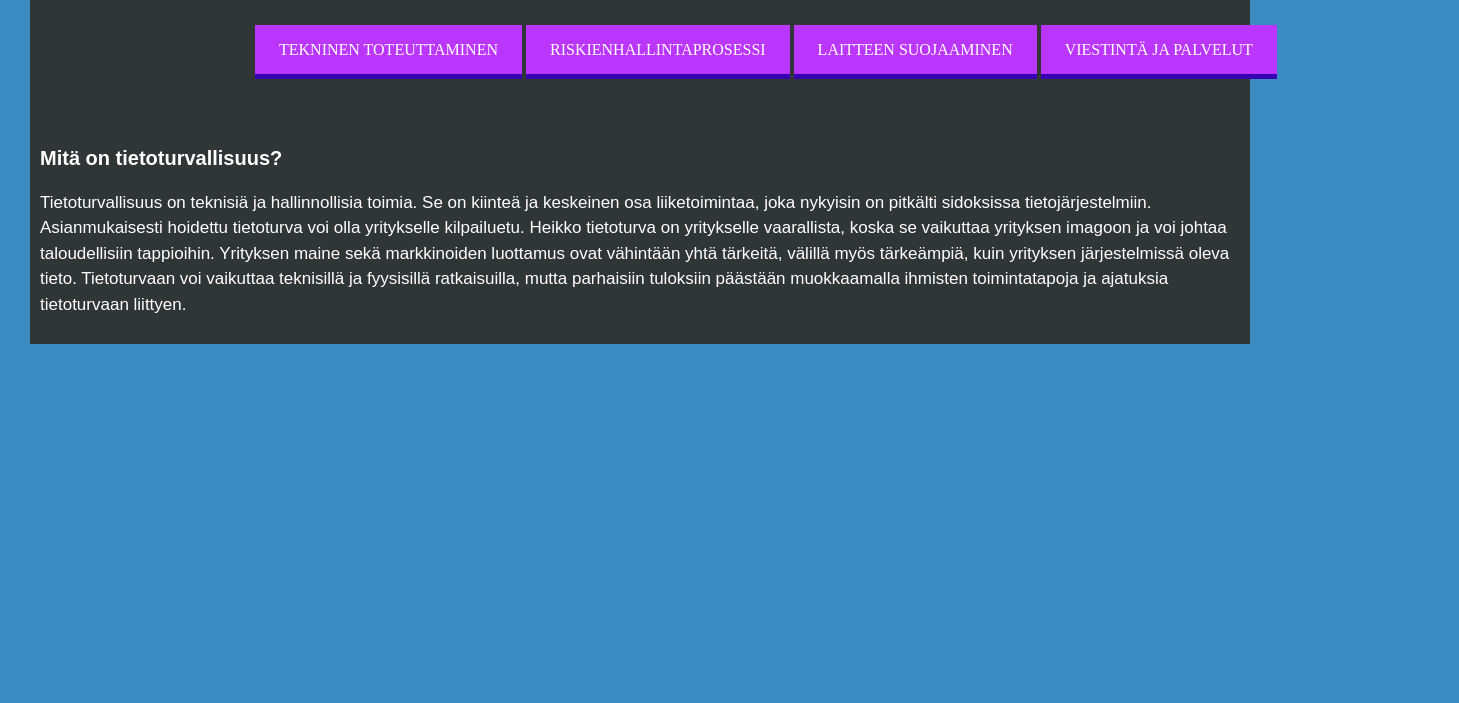
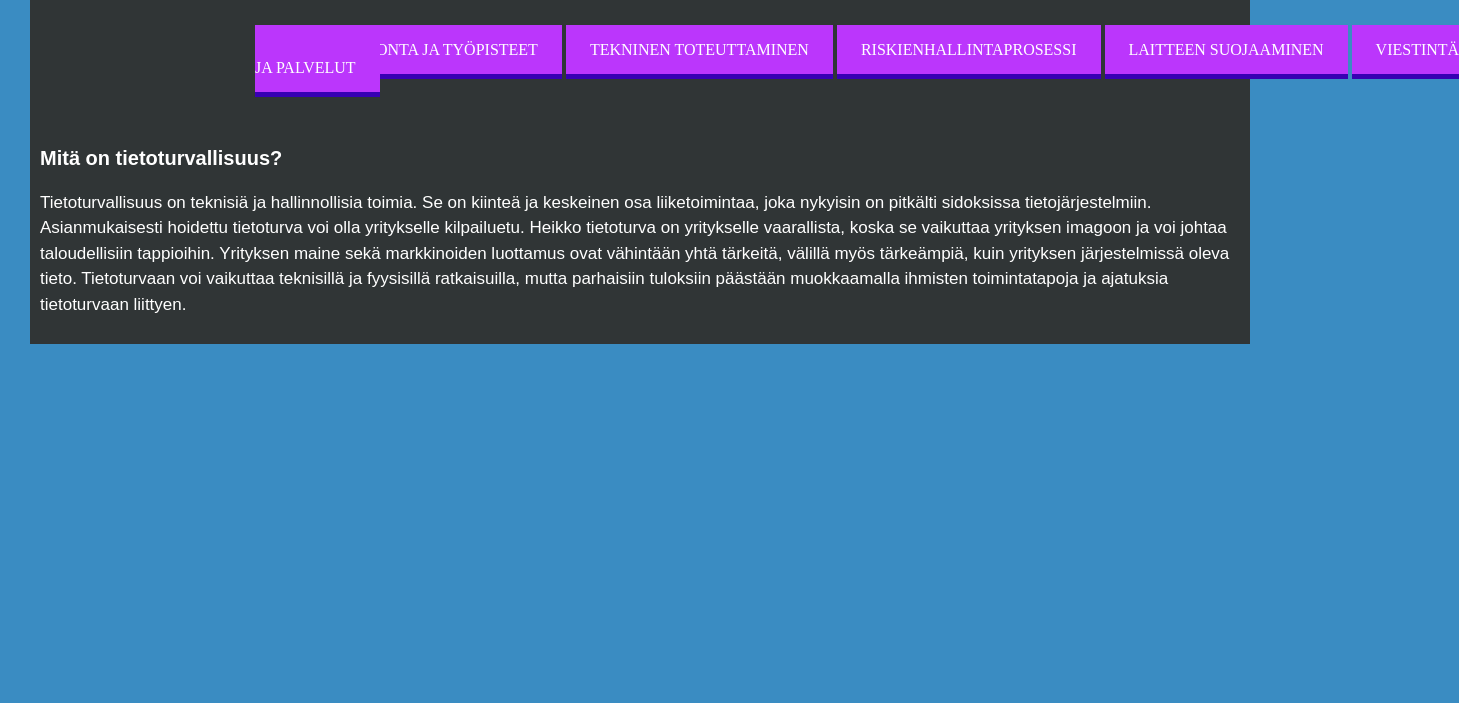
Before and after one commit to Roni7621/Tietoturvaopas-projekti, a plain HTML site: page Sivusto.html in a window 1280 px wide. Shown: the part 97-800 px from the top of the page, 1459 px wide, since content can reach past the window. Drawn offline with Linux system fonts and the light colour scheme.

Commit message:
Lisätty linkki

```diff
--- a/Sivusto.html
+++ b/Sivusto.html
@@ -12,8 +12,9 @@
       <h1><br><br>Tietoturvaopas Mäntsälän Kruunu Oy</h1>
     </div>
     <nav>
+    <a href="kulunv.html"  class="a">Kulunvalvonta ja työpisteet</a>
     <a href="tekninentoteuttaminen.html" class="a">Tekninen toteuttaminen</a>
-    <a href="sivu1.html" class="a">riskienhallintaprosessi</a>
+    <a href="sivu1.html" class="a">Riskienhallintaprosessi</a>
     <a href="sivu2.html" class="a">Laitteen suojaaminen</a>
     <a href="sivu4.html" class="a">Viestintä ja palvelut</a>
 
```
